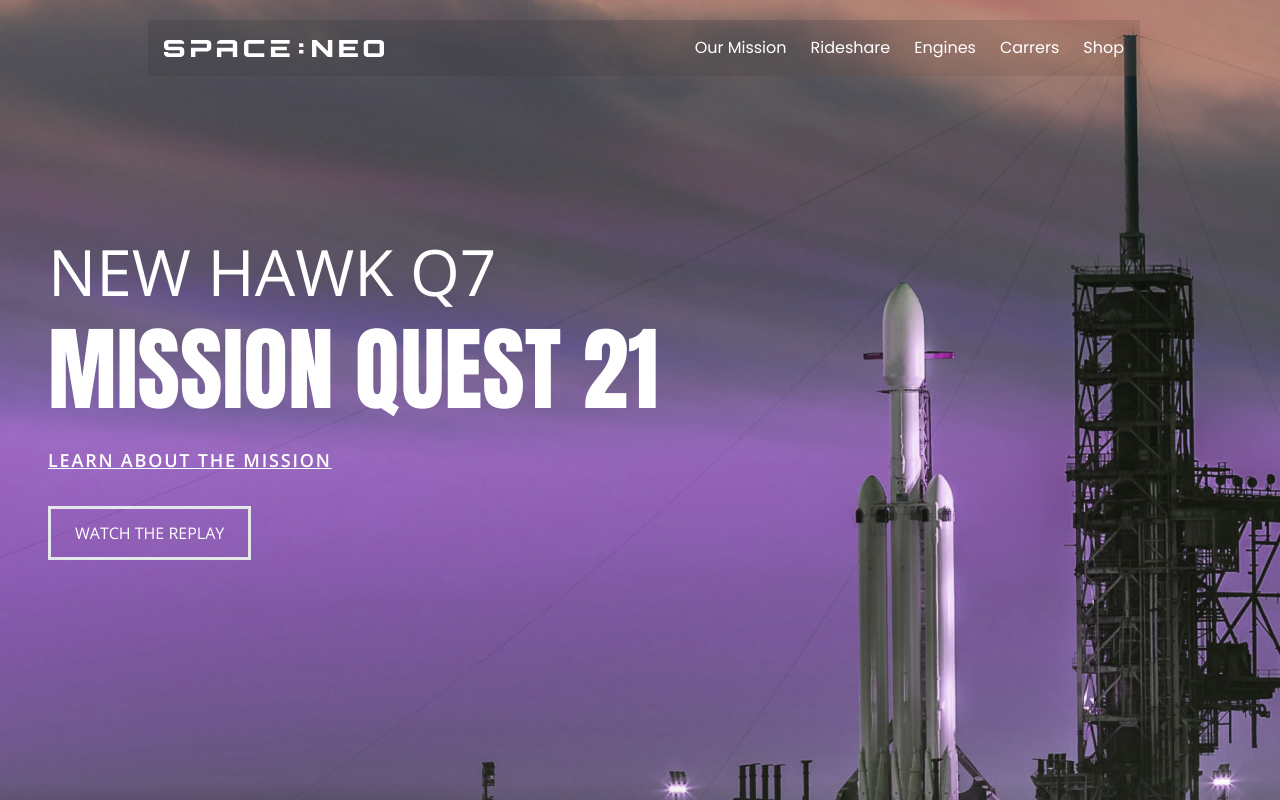
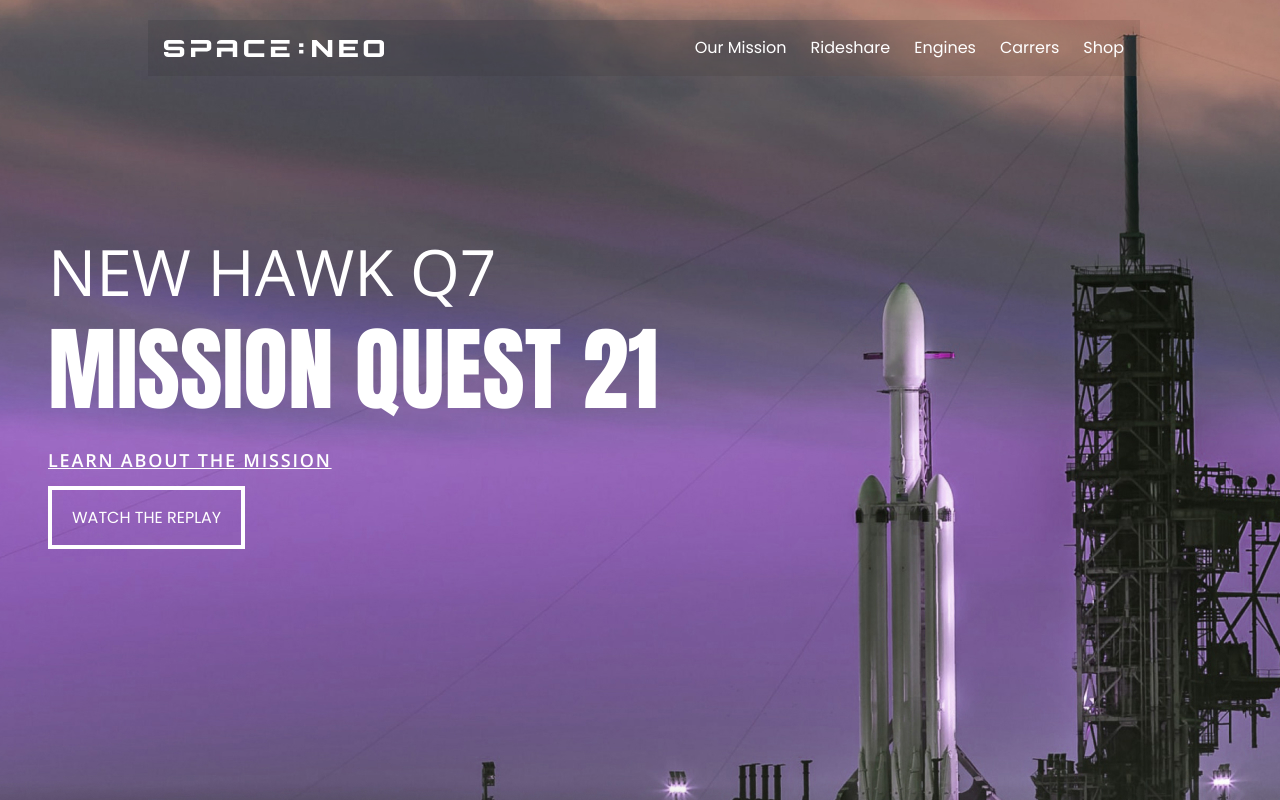
Before and after one commit to LipeMachado/SpaceNeo-Project, a React (Vite) app: page / in a window 1280 px wide. Shown: the top 800 px of the page. Built offline with nearby package versions, Linux system fonts and the light colour scheme.

Commit message:
Fixed Header

```diff
--- a/src/Sections/Header/index.tsx
+++ b/src/Sections/Header/index.tsx
@@ -6,7 +6,7 @@ export function Header() {
                     <h2 className="font-openSans sm:mb-[-20px] text-[56px] sm:text-[64px]">NEW HAWK Q7</h2>
                     <h1 className="font-anton text-[70px] sm:text-[92px]">MISSION QUEST 21</h1>
                     <h5 className="font-openSans mb-8 mt-2 underline text-sm sm:text-lg font-semibold tracking-widest">LEARN ABOUT THE MISSION</h5>
-                    <button className="font-openSans border-[3px] px-6 py-3">WATCH THE REPLAY</button>
+                    <a className="px-5 py-4 border-4 border-white text-white cursor-pointer hover:bg-white hover:text-black">WATCH THE REPLAY</a>
                 </div>
             </div>
         </>
```
